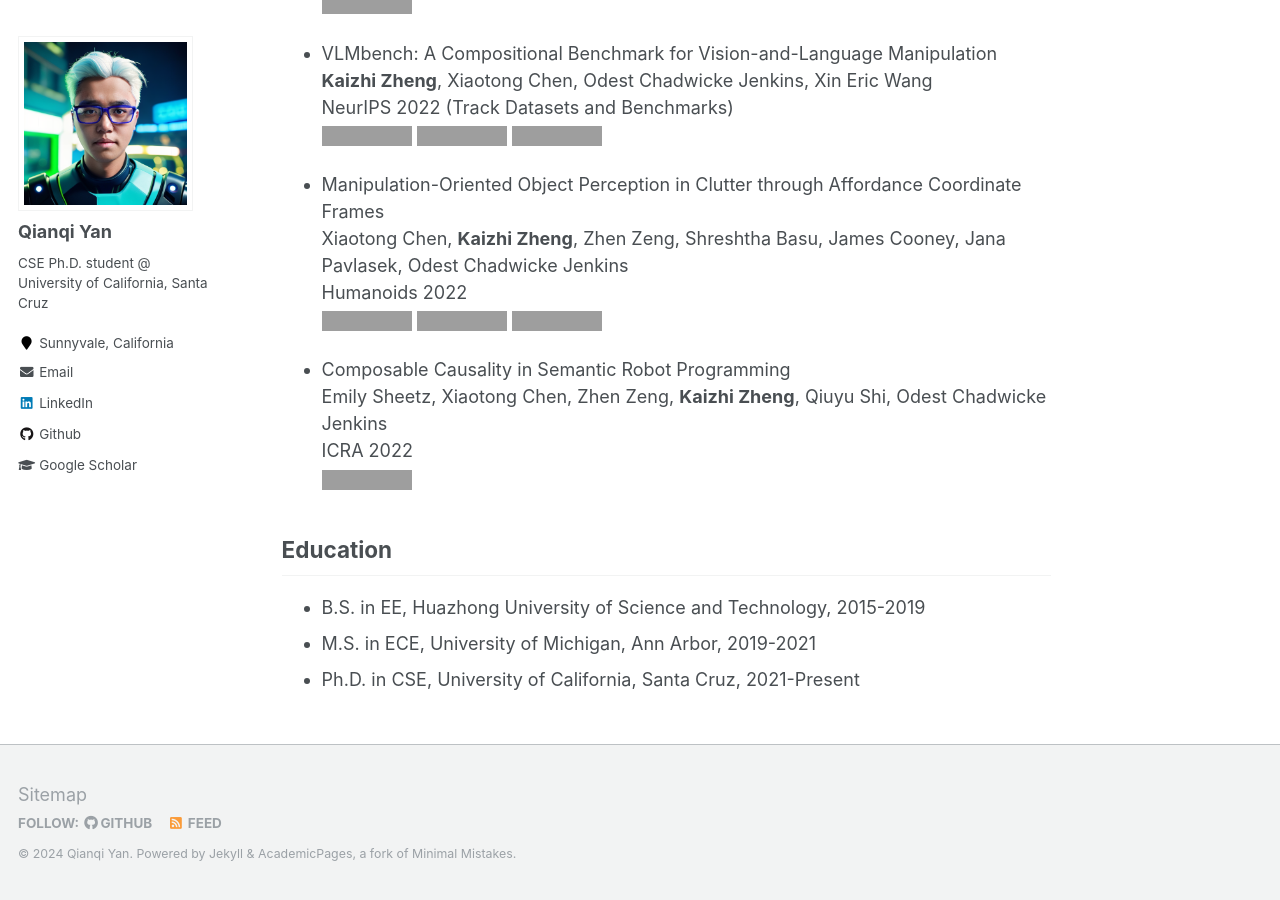
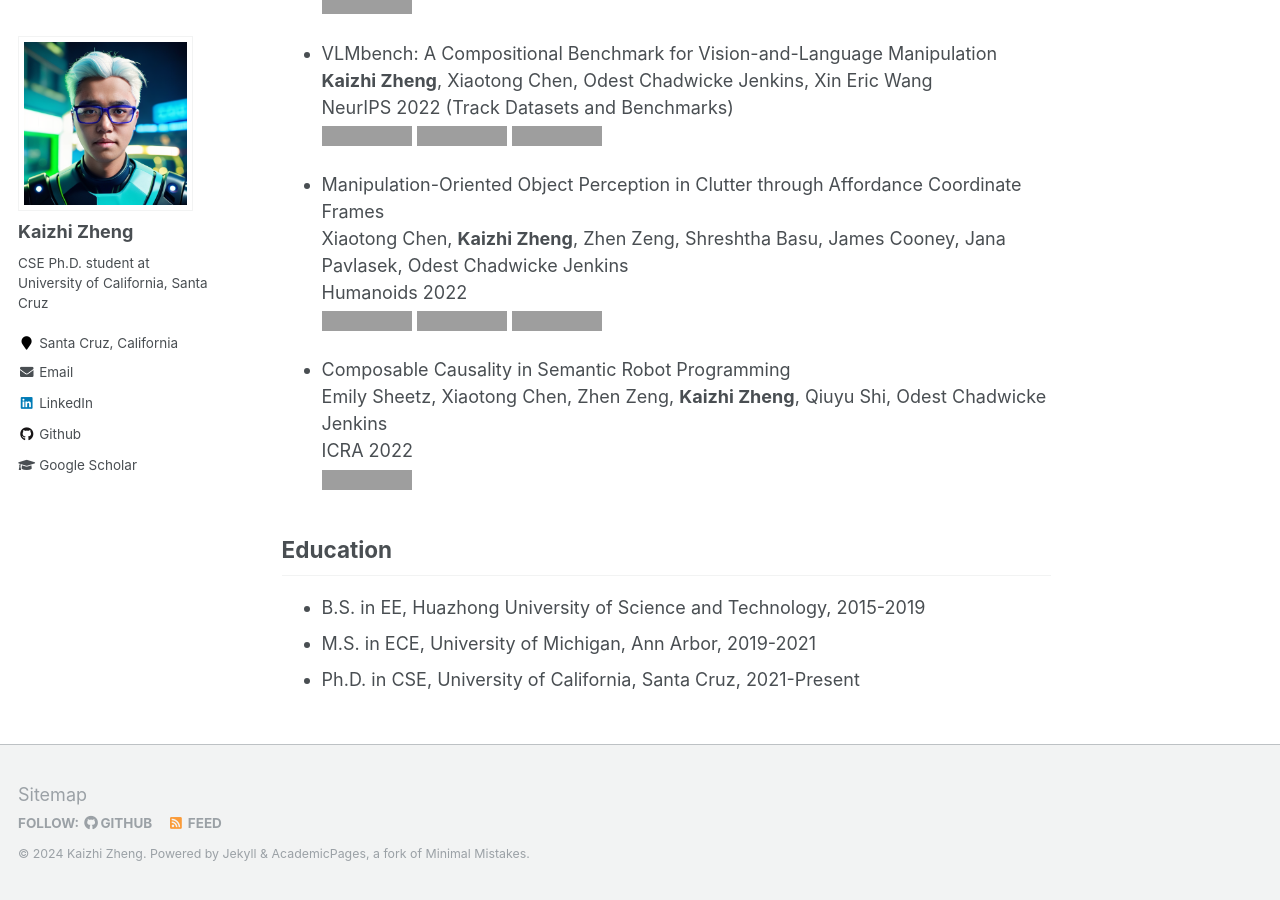
Before and after one commit to Jackie-2000/Jackie-2000.github.io, a Jekyll site: the page built from _pages/about.md, in a window 1280 px wide and 900 px high, scrolled down 1566 px, cut to the strip 0-900 px from the top of the window. Built offline with Jekyll 4.4.1, drawn with Linux system fonts in a browser that asks for light colours; some of the changed text lies outside the part shown; grey boxes are pictures that could not be loaded.

Commit message:
Update _config.yml

```diff
--- a/_config.yml
+++ b/_config.yml
@@ -7,13 +7,13 @@
 
 # Site Settings
 locale                   : "en-US"
-title                    : "Qianqi Yan"
+title                    : "Kaizhi Zheng"
 title_separator          : "-"
-name                     : &name "Qianqi Yan"
-description              : &description "CS PhD student @ University of California, Santa Cruz"
-url                      : https://Jackie-2000.github.io # the base hostname & protocol for your site e.g. "https://mmistakes.github.io"
+name                     : &name "Kaizhi Zheng"
+description              : &description "CS PhD student at University of California, Santa Cruz"
+url                      : https://KzZheng.github.io # the base hostname & protocol for your site e.g. "https://mmistakes.github.io"
 baseurl                  : "" # the subpath of your site, e.g. "/blog"
-repository               : "qianqi.github.io"
+repository               : "KzZheng.github.io"
 teaser                   :  # filename of teaser fallback teaser image placed in /images/, .e.g. "500x300.png"
 breadcrumbs              : false # true, false (default)
 words_per_minute         : 160
@@ -80,14 +80,14 @@ analytics:
 
 # Site Author
 author:
-  name             : "Qianqi Yan"
+  name             : "Kaizhi Zheng"
   avatar           : "cyber1.png"
-  bio              : "CSE Ph.D. student @ University of California, Santa Cruz"
-  location         : "Sunnyvale, California"
+  bio              : "CSE Ph.D. student at University of California, Santa Cruz"
+  location         : "Santa Cruz, California"
   employer         :
   pubmed           : #"https://www.ncbi.nlm.nih.gov/pubmed/?term=john+snow"
   googlescholar    : "https://scholar.google.com/citations?user=jLa6wpUAAAAJ&hl=en"
-  email            : "qyan79@ucsc.edu"
+  email            : "zhengkz@ucsc.edu"
   researchgate     :  # example: "https://www.researchgate.net/profile/yourprofile"
   uri              :
   bitbucket        :
@@ -96,13 +96,13 @@ author:
   flickr           :
   facebook         :
   foursquare       :
-  github           : "Jackie-2000"
+  github           : "KzZheng"
   google_plus      :
   keybase          :
   instagram        :
   impactstory      : #"https://profiles.impactstory.org/u/xxxx-xxxx-xxxx-xxxx"
   lastfm           :
-  linkedin         : "qianqi-yan"
+  linkedin         : "kaizhi-zheng"
   orcid            : #"http://orcid.org/0000-0003-3534-3487"
   pinterest        :
   soundcloud       :
```
